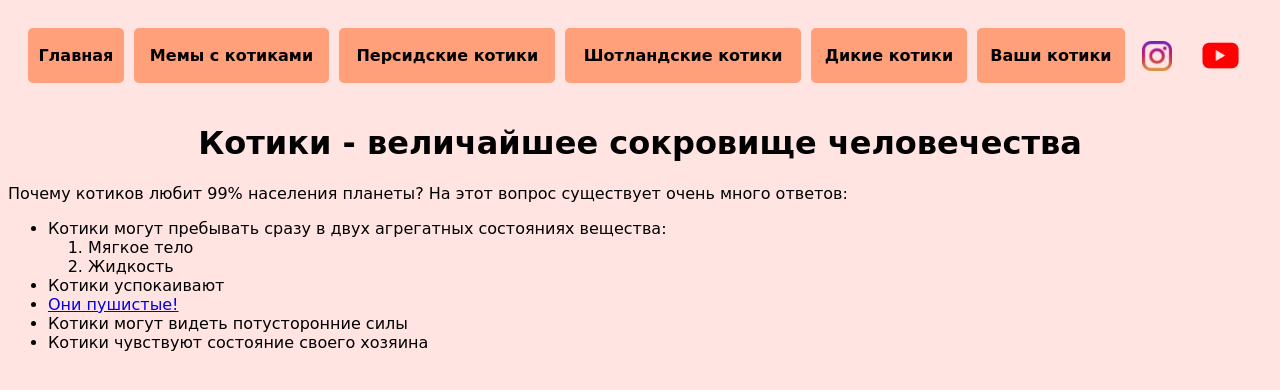
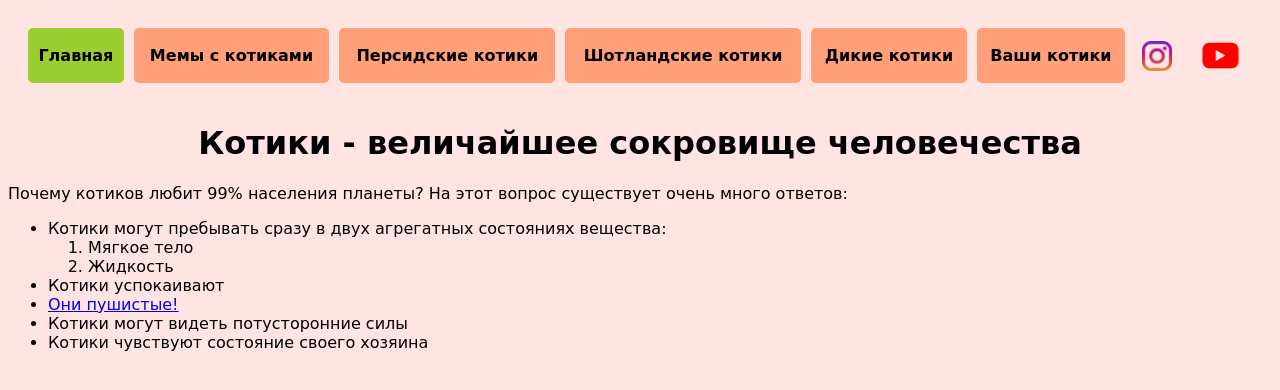
Before and after one commit to yulachi/cats-fun-site, a Django app: page /cats/ in a window 1280 px wide. Shown: the top 390 px of the page. Run offline with Django 4.2, Linux system fonts and the light colour scheme.

Commit message:
Fixed current page appearance in navbar

```diff
--- a/cats/templates/cats/menu.html
+++ b/cats/templates/cats/menu.html
@@ -1,5 +1,11 @@
 <html>
 {% load static %}
+{% url 'cats:index' as index %}
+{% url 'cats:memes' as memes %}
+{% url 'cats:perse' as perse %}
+{% url 'cats:scotland' as scotland %}
+{% url 'cats:wild' as wild %}
+{% url 'cats:guests' as guests %}
 
 <head>
     <meta charset="UTF-8" />
@@ -12,30 +18,30 @@
         <div class="navigation">
             <table width="100%">
                 <tr>
-                    <td class="inactive">
-                        <a href="{% url 'cats:index' %}"> Главная </a>
+                    <td class="{% if request.path == index %}active{% else %}inactive{% endif %}">
+                        <a href="{{ index }}"> Главная </a>
                     </td>
-                    <td class="inactive">
-                        <a href="{% url 'cats:memes' %}">
+                    <td class="{% if request.path == memes %}active{% else %}inactive{% endif %}">
+                        <a href="{{ memes }}">
                             Мемы с котиками
                         </a>
                     </td>
-                    <td class="inactive">
-                        <a href="{% url 'cats:perse' %}">
+                    <td class="{% if request.path == perse %}active{% else %}inactive{% endif %}">
+                        <a href="{{ perse }}">
                             Персидские котики
                         </a>
                     </td>
-                    <td class="inactive">
-                        <a href="{% url 'cats:scotland' %}">
+                    <td class="{% if request.path == scotland %}active{% else %}inactive{% endif %}">
+                        <a href="{{ scotland }}">
                             Шотландские котики
                         </a>
                     </td>
-                    <td class="inactive">
-                        <a href="{% url 'cats:wild' %}"> Дикие котики </a>
+                    <td class="{% if request.path == wild %}active{% else %}inactive{% endif %}">
+                        <a href="{{ wild }}"> Дикие котики </a>
                     </td>
 
-                    <td class="inactive">
-                        <a href="{% url 'cats:guests' %}"> Ваши котики </a>
+                    <td class="{% if request.path == guests %}active{% else %}inactive{% endif %}">
+                        <a href="{{ guests }}"> Ваши котики </a>
                     </td>
 
                     <td class="med">
```
